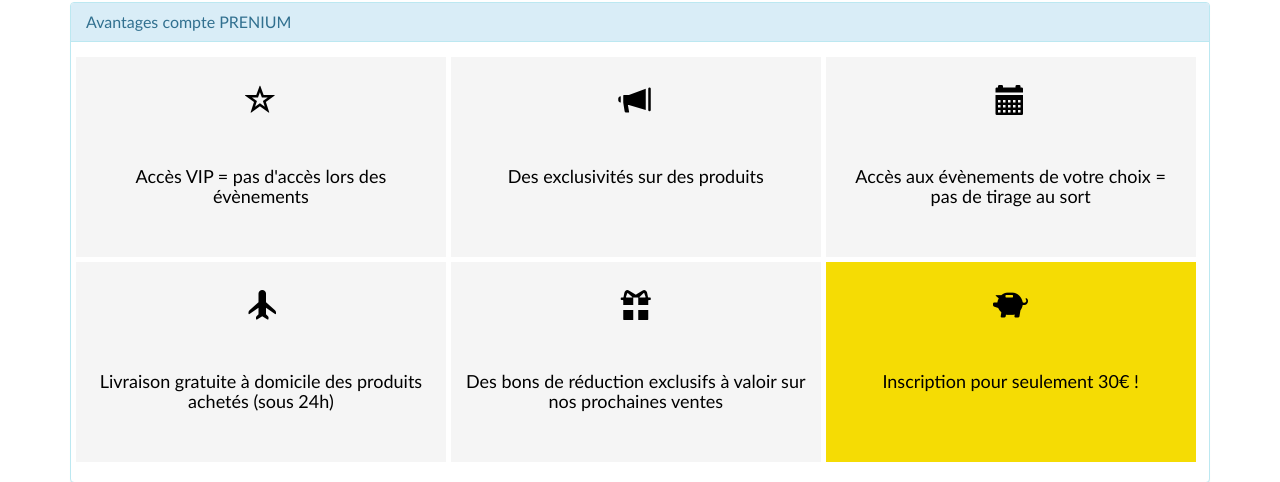
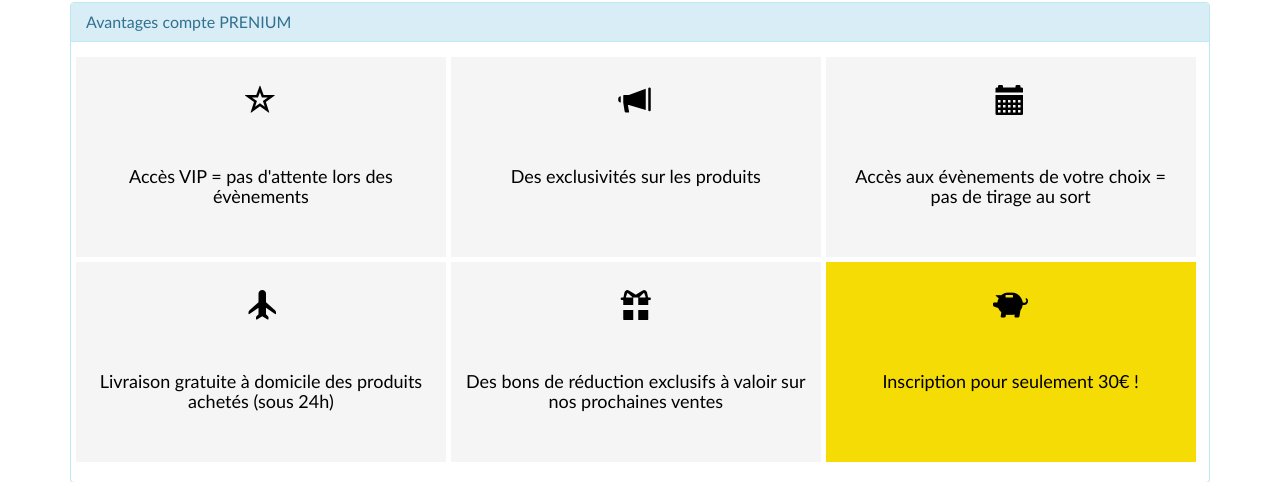
Before and after one commit to MiKzZproject/Theseus, a PHP site: page /Theseus/web/MyAccount.php in a window 1280 px wide, after a click on "Abonnement Prenium". Shown: the part 326-808 px from the top of the page. Run offline with PHP 8.4, Linux system fonts and the light colour scheme; some libraries are stand-ins or nearby versions.

Commit message:
MyAccount fix orthographe
correction fautes orthographe sur les textes

```diff
--- a/Theseus/web/MyAccount.php
+++ b/Theseus/web/MyAccount.php
@@ -187,11 +187,11 @@ include('template/header.php');
                                 <div class="row">
                                     <div class="col-xs-6 col-sm-4 cardAbo">
                                             <span class="glyphicon glyphicon-star-empty" aria-hidden="true"></span>
-                                            <h4>Accès VIP = pas d'accès lors des évènements</h4>
+                                            <h4>Accès VIP = pas d'attente lors des évènements</h4>
                                     </div>
                                     <div class="col-xs-6 col-sm-4 cardAbo">
                                             <span class="glyphicon glyphicon-bullhorn" aria-hidden="true"></span>
-                                            <h4>Des exclusivités sur des produits</h4>
+                                            <h4>Des exclusivités sur les produits</h4>
                                     </div>
                                     <div class="col-xs-6 col-sm-4 cardAbo">
                                             <span class="glyphicon glyphicon-calendar" aria-hidden="true"></span>
```
